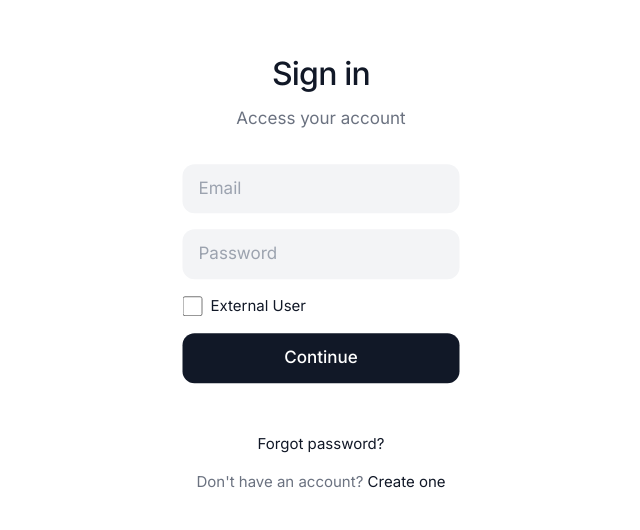
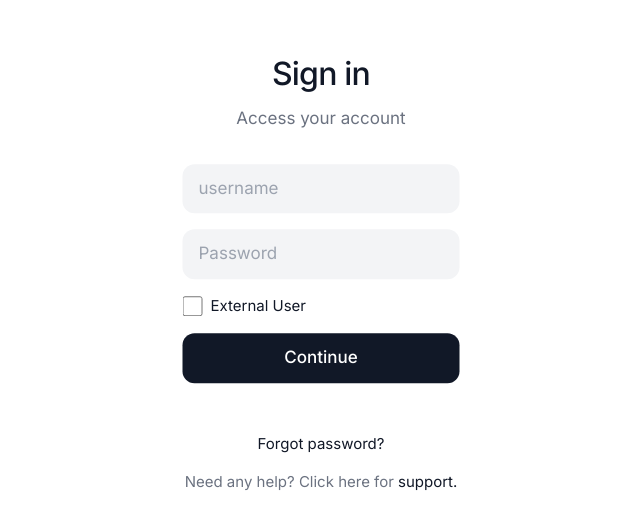
Before and after one commit to kevinstana/thesis-next, a Next.js app: page /login in a window 1280 px wide. Shown: the part 128-658 px from the top of the page, without its empty margins (319-959 px from the left). Built offline with nearby package versions, Linux system fonts and the light colour scheme.

Commit message:
Refactor login

```diff
--- a/components/Errors/ErrorMessage.tsx
+++ b/components/Errors/ErrorMessage.tsx
@@ -32,9 +32,13 @@ export default function ErrorMessage() {
 
   const errorMessage = setErrorMessage(error);
 
+  if (!errorMessage) {
+    return null;
+  }
+
   return (
-    <span className="w-full pt-2 block text-center text-sm text-rose-600">
-      {errorMessage}
-    </span>
+    <div className="px-3 py-2 rounded-lg bg-red-50 border border-red-100">
+      <p className="text-[15px] text-red-600">{errorMessage}</p>
+    </div>
   );
 }
--- /dev/null
+++ b/components/LoginButton/index.tsx
@@ -0,0 +1,25 @@
+"use client";
+
+import { useFormStatus } from "react-dom";
+import { Loader2 } from "lucide-react";
+
+export default function LoginButton() {
+  const { pending } = useFormStatus();
+
+  return (
+    <button
+      type="submit"
+      className="mt-2 w-full bg-gray-900 text-white rounded-xl px-4 py-3 text-[17px] font-medium hover:bg-gray-800 transition-colors disabled:pointer-events-none disabled:opacity-50"
+      disabled={pending}
+    >
+      {pending ? (
+        <div className="flex items-center justify-center">
+          <Loader2 className="mr-2 h-4 w-4 animate-spin" />
+          Loading...
+        </div>
+      ) : (
+        "Continue"
+      )}
+    </button>
+  );
+}
--- a/components/LoginForm/index.tsx
+++ b/components/LoginForm/index.tsx
@@ -1,125 +1,71 @@
-// import { authenticate } from "@/app/login/actions";
-// import { Button } from "../ui/button";
-// import { Input } from "../ui/input";
-// import { Card, CardHeader, CardTitle, CardContent } from "../ui/card";
-// import ErrorMessage from "../Errors/ErrorMessage";
-// import { Label } from "../ui/label";
-// import { Checkbox } from "../ui/checkbox";
+import { authenticate } from "@/app/login/actions";
+import ErrorMessage from "../Errors/ErrorMessage";
+import LoginButton from "../LoginButton";
 
 export default function LoginForm() {
   return (
-    <>
-    {/* <Card className="w-[18vw] dark:bg-dark-1 dark:border-custom-gray-1">
-      <CardHeader>
-        <CardTitle className="flex justify-center">Login</CardTitle>
-      </CardHeader>
-      <CardContent>
-        <ErrorMessage />
-        <form action={authenticate}>
-          <div className="grid w-full items-center gap-4">
-            <div className="flex flex-col space-y-1.5">
-              <Label htmlFor="email">Username</Label>
-              <Input
-                id="username"
-                name="username"
-                placeholder="it12345"
-                className="dark:bg-dark-1 dark:border-custom-gray-1 dark:text-white dark:placeholder-custom-placeholder-gray-1"
-                required
-                />
-            </div>
-            <div className="flex flex-col space-y-1.5">
-              <Label htmlFor="password">Password</Label>
-              <Input
-                id="password"
-                name="password"
-                type="password"
-                placeholder="Password"
-                className="dark:bg-dark-1 dark:border-custom-gray-1 dark:text-white dark:placeholder-custom-placeholder-gray-1"
-                required
-                />
-            </div>
-
-            <div className="flex items-center space-x-2">
-              <Checkbox id="isExternal" name="isExternal" value={"true"} />
-              <Label
-                htmlFor="isExternal"
-                className="text-sm text-neutral-600"
-                >
-                Exteral User
-              </Label>
-            </div>
-
-            <Button type="submit">Submit</Button>
-          </div>
-        </form>
-      </CardContent>
-    </Card> */}
-
-
     <div className="w-full max-w-[320px] space-y-8">
-        {/* Header */}
       <div className="text-center">
         <h1 className="text-[32px] font-medium text-gray-900 tracking-tight">
           Sign in
         </h1>
-          <p className="mt-2 text-[17px] text-gray-500">
-            Access your account
-          </p>
+        <p className="mt-2 text-[17px] text-gray-500">Access your account</p>
       </div>
 
-        {/* Form */}
-        <form className="space-y-4">
+      <form className="space-y-4" action={authenticate}>
+        <ErrorMessage />
+
         <div>
           <input
-              type="email"
+            name="username"
             className="w-full px-4 py-3 text-[17px] text-gray-900 bg-gray-100 rounded-xl focus:outline-none focus:ring-2 focus:ring-gray-900 transition-shadow"
-              placeholder="Email"
+            placeholder="username"
+            maxLength={256}
             required
           />
         </div>
 
         <div>
           <input
+            name="password"
             type="password"
             className="w-full px-4 py-3 text-[17px] text-gray-900 bg-gray-100 rounded-xl focus:outline-none focus:ring-2 focus:ring-gray-900 transition-shadow"
             placeholder="Password"
+            maxLength={256}
             required
           />
         </div>
 
         <div className="flex items-center">
           <input
-              id="external-user"
+            id="isExternal"
+            name="isExternal"
             type="checkbox"
-              className="h-5 w-5 rounded-md border-gray-300 text-gray-900 focus:ring-gray-900"
+            value={"isExternal"}
+            className="h-5 w-5 rounded-lg border-gray-300 text-gray-800 focus:ring-1 focus:ring-gray-900 focus:ring-offset-0 checked:bg-gray-900 checked:hover:bg-gray-800 transition-colors cursor-pointer"
           />
-            <label htmlFor="external-user" className="ml-2 text-[15px] text-gray-900">
+          <label
+            htmlFor="isExternal"
+            className="ml-2 text-[15px] text-gray-900"
+          >
             External User
           </label>
         </div>
 
-          <button
-            type="submit"
-            className="mt-2 w-full bg-gray-900 text-white rounded-xl px-4 py-3 text-[17px] font-medium hover:bg-gray-800 transition-colors"
-          >
-            Continue
-          </button>
+        <LoginButton />
       </form>
 
-        {/* Footer links */}
       <div className="pt-4 text-center">
         <a href="#" className="text-[15px] text-gray-900 hover:underline">
           Forgot password?
         </a>
         <div className="mt-4 text-[15px] text-gray-500">
-            Don&apos;t have an account?{' '}
+          Need any help? Click here for{" "}
           <a href="#" className="text-gray-900 hover:underline">
-              Create one
+            support.
           </a>
         </div>
       </div>
     </div>
-
-                  </>
   );
 }
```
Lines whose indentation alone changed are shown as unchanged.
